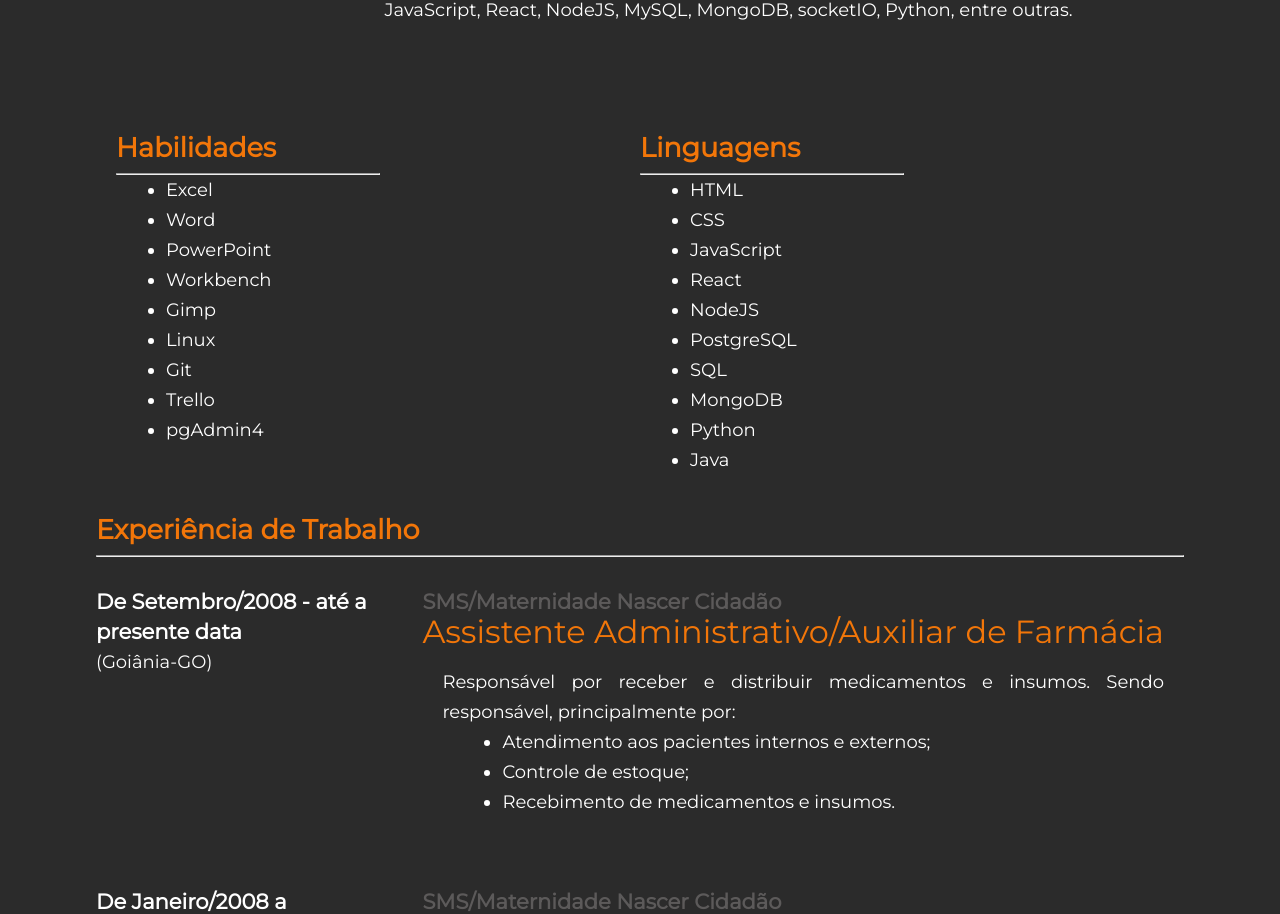
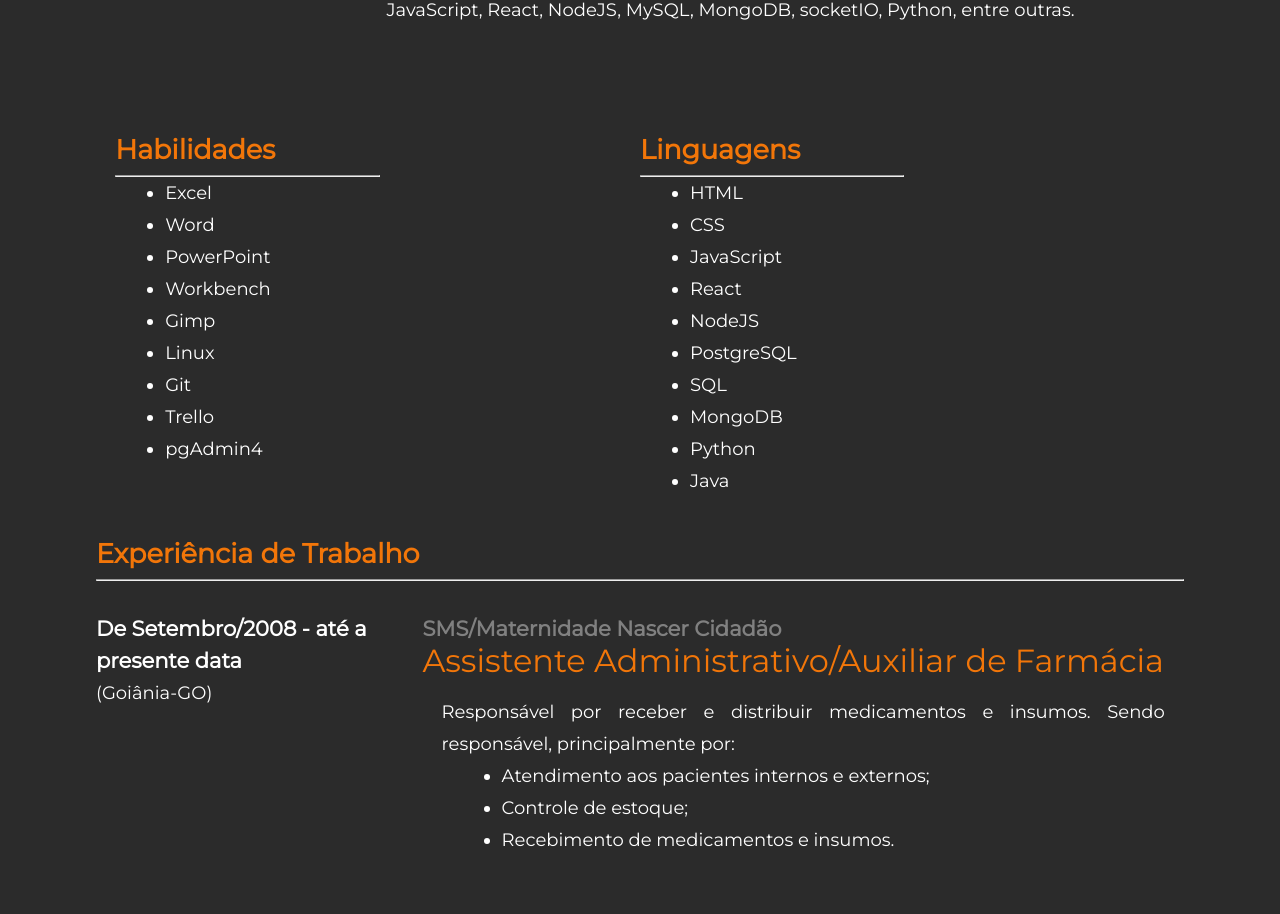
Before and after one commit to renatomak/portfolio-web, a React (Create React App) app: page /curriculum in a window 1280 px wide. Shown: the part 618-1532 px from the top of the page. Built offline with nearby package versions, Linux system fonts and the light colour scheme.

Commit message:
refactoring

```diff
--- a/src/pages/Contact/styled.jsx
+++ b/src/pages/Contact/styled.jsx
@@ -17,7 +17,7 @@ export const ContatoContainer = styled.div`
   }
 
   .social-img {
-    margin: 20px;
+    margin: 1.2rem;
     font-size: 2rem;
     color: var(--orangeLite);
     transition: .4s;
@@ -29,7 +29,7 @@ export const ContatoContainer = styled.div`
   @keyframes conteudo {
   0% {
     opacity: 0;
-    transform: translate(-20px, 0px);
+    transform: translate(-1.2rem, 0px);
   }
   100% {
     opacity: 1;
--- a/src/pages/Curriculum/AboutMe/styled.jsx
+++ b/src/pages/Curriculum/AboutMe/styled.jsx
@@ -3,26 +3,21 @@ import styled from "styled-components";
 export const Article = styled.article`
   width: 70%;
   text-align: justify;
-  margin-left: 30px;
+  margin-left: 2rem;
 
   @media (max-width: 600px) {
     width: 100%;
     margin: 0;
-    #div-contact {
-      display: none;
-      background-color: red;
-    }
   }
 `;
 export const Container = styled.div`
   display: flex;
   width: 100%;
-  line-height: 40px;
+  line-height: 2.5rem;
 
   @media (max-width: 600px) {
     #div-contact {
       display: none;
-      background-color: red;
     }
   }
 `;
--- a/src/pages/Curriculum/Experience/index.jsx
+++ b/src/pages/Curriculum/Experience/index.jsx
@@ -12,17 +12,17 @@ const Experience = ({content}) => {
           </CardLeft>
           <CardRight>
             <h3>{company}</h3>
-            <p className="funcao">
+            <p className="occupation">
               {occupation}
             </p>
-            <article>
+            <section>
               { resume }
             <ul>
                 {activities.map((item, index) => (
                     <li key={index}>{item}</li>
                 ))}
             </ul>
-            </article>
+            </section>
           </CardRight>
         </CardContainer>
     );
--- a/src/pages/Curriculum/Experience/styled.jsx
+++ b/src/pages/Curriculum/Experience/styled.jsx
@@ -1,8 +1,8 @@
 import styled from "styled-components";
 
 export const CardContainer = styled.div`
-  line-height: 30px;
-  margin-top: 30px;
+  line-height: 2rem;
+  margin-top: 2rem;
   margin-bottom: 50px;
   width: 100%;
   display: flex;
@@ -11,13 +11,13 @@ export const CardContainer = styled.div`
   @media (max-width: 600px) {
    display: block;
    margin: 0;
-   margin-bottom: 15px;
+   margin-bottom: 1rem;
   }
 `;
 
 export const CardLeft = styled.div`
   width: 30%;
-  color: white;
+  color: var(--white);
   @media (max-width: 600px) {
     width: 100%;
   }
@@ -25,14 +25,14 @@ export const CardLeft = styled.div`
 
 export const CardRight = styled.div`
   width: 70%;
-  .funcao {
-    color: #f27609;
+  .occupation {
+    color: var(--orange);
     font-weight: 400;
     font-size: 2rem;
   }
 
-  article {
-    margin: 20px;
+  section {
+    margin: 1.2rem;
     text-align: justify;
   }
 
@@ -41,11 +41,11 @@ export const CardRight = styled.div`
   }
 
   h3 {
-    color: #5c5a5a;
+    color: var(--grayLite);
   }
   @media (max-width: 600px) {
     width: 100%;
-    .funcao {
+    .occupation {
       font-size: 1.5rem;
     }
   }
--- a/src/pages/Curriculum/HardSkills/styled.jsx
+++ b/src/pages/Curriculum/HardSkills/styled.jsx
@@ -2,8 +2,8 @@ import styled from 'styled-components';
 
 export const Container = styled.div`
   display: flex;
-  margin-top: 30px;
-  margin-bottom: 30px;
+  margin-top: 2rem;
+  margin-bottom: 2rem;
 
   hr {
     width: 50%;
@@ -11,7 +11,7 @@ export const Container = styled.div`
 
   ul {
     margin-left: 50px;
-    line-height: 30px;
+    line-height: 2rem;
   }
   @media (max-width: 600px) {
     flex-direction: column;
@@ -20,10 +20,10 @@ export const Container = styled.div`
 
 export const Software = styled.div`
   width: 50%;
-  margin-left: 20px;
+  margin-left: 1.2rem;
 `;
 
 export const ProgrammingLanguages = styled.div`
   width: 50%;
-  margin-right: 20px;
+  margin-right: 1.2rem;
 `;
--- a/src/pages/Curriculum/styled.jsx
+++ b/src/pages/Curriculum/styled.jsx
@@ -9,7 +9,7 @@ export const Container = styled.div`
   @keyframes conteudo {
     0% {
       opacity: 0;
-      transform: translate(-20px, 0px);
+      transform: translate(-1.2rem, 0px);
     }
     100% {
       opacity: 1;
@@ -19,7 +19,7 @@ export const Container = styled.div`
   .title {
     color: var(--orange);
   }
-  article {
+  section, article {
     color: var(--white);
   }
 
--- a/src/pages/Portfolio/styled.jsx
+++ b/src/pages/Portfolio/styled.jsx
@@ -11,7 +11,7 @@ export const Container = styled.div`
   @keyframes content {
     0% {
       opacity: 0;
-      transform: translate(-20px, 0px);
+      transform: translate(-1.2rem, 0px);
     }
     100% {
       opacity: 1;
--- a/src/pages/components/Header/styles.css
+++ b/src/pages/components/Header/styles.css
@@ -67,12 +67,12 @@ a:hover {
     }
     #hamburger {
         border-top: 2px solid var(--orange);
-        width: 20px;
+        width: 1.2rem;
     }
     #hamburger::after, #hamburger::before {
         content: '';
         display: block;
-        width: 20px;
+        width: 1.2rem;
         height: 2px;
         background:var(--orange);
         margin-top: 5px;
--- a/src/pages/components/MainTitle/styled.jsx
+++ b/src/pages/components/MainTitle/styled.jsx
@@ -6,7 +6,7 @@ export const Container = styled.div`
 
   img {
     border-radius: 100%;
-    margin-right: 30px;
+    margin-right: 2rem;
     animation-name: photograph;
     animation-duration: 2s;
   }
@@ -14,11 +14,11 @@ export const Container = styled.div`
   @keyframes photograph {
     0% {
       opacity: 0;
-      transform: translate(0px, 20px);
+      transform: translate(0, 1.2rem);
     }
     100% {
       opacity: 1;
-      transform: translate(0px, 0px);
+      transform: translate(0, 0);
     }
   }
 `;
@@ -57,7 +57,7 @@ export const Describe = styled.div`
   @keyframes main-title {
     0% {
       opacity: 0;
-      transform: translate(0px, -20px);
+      transform: translate(0px, -1.2rem);
     }
     100% {
       opacity: 1;
```
